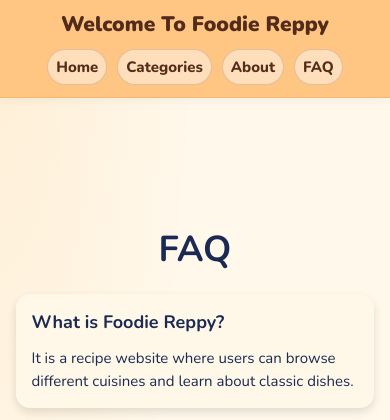
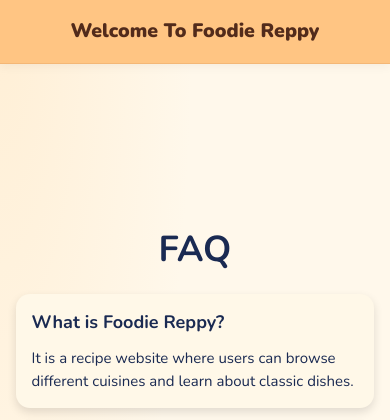
Before and after one commit to lylemalvin/foodie-reppy, a PHP site: page /FAQ.php in a window 390 px wide. Shown: the top 420 px of the page. Run offline with PHP 8.4, Linux system fonts and the light colour scheme.

Commit message:
Update style.css

```diff
--- a/homepage/style.css
+++ b/homepage/style.css
@@ -1,9 +1,4 @@
 
-/* ========================================
-   FOODIE REPPY - HOMEPAGE CSS
-======================================== */
-
-/* Load the same rounded font used by the other pages */
 @import url('https://fonts.googleapis.com/css2?family=Nunito:wght@400;500;600;700;800;900&family=Caveat:wght@700&display=swap');
 
 :root {
@@ -18,10 +13,6 @@
     --white: #fffdf8;
     --orange: #ffc583;
 }
-
-/* ========================================
-   GLOBAL STYLES
-======================================== */
 
 * {
     box-sizing: border-box;
@@ -39,14 +30,11 @@ body {
     margin: 0;
     padding: 70px 0 0;
     min-height: 100vh;
-
     display: flex;
     flex-direction: column;
-
     font-family: 'Nunito', sans-serif;
     color: var(--text);
     background-color: var(--cream);
-
     background-image:
         radial-gradient(
             ellipse at 0% 0%,
@@ -60,33 +48,22 @@ body {
         );
 }
 
-/* ========================================
-   HEADER
-======================================== */
-
 .main-header {
     position: fixed;
     top: 0;
     left: 0;
     z-index: 1000;
-
     width: 100%;
     min-height: 70px;
     padding: 6px 4%;
-
     display: flex;
     align-items: center;
     justify-content: space-between;
     gap: 15px;
-
     background-color: var(--orange);
-
     border-bottom: 1px solid rgba(180, 99, 40, 0.15);
-
     box-shadow: 0 2px 10px rgba(92, 47, 18, 0.06);
 }
-
-/* SAME FONT AS THE CIRCLED HOMEPAGE HEADING */
 
 .header-title {
     display: flex;
@@ -95,13 +72,10 @@ body {
 
 .header-title h2 {
     margin: 0;
-
     font-family: 'Nunito', sans-serif;
     font-size: 32px;
     font-weight: 900;
-
     color: #522b1b;
-
     line-height: 1.2;
     white-space: nowrap;
 }
@@ -118,19 +92,14 @@ body {
 
 .pill-btn {
     padding: 9px 20px;
-
     border: 1px solid rgba(119, 59, 25, 0.20);
     border-radius: 25px;
-
     color: #542d1b;
     background-color: rgba(255, 255, 255, 0.45);
-
     font-family: 'Nunito', sans-serif;
     font-size: 13px;
     font-weight: 800;
-
     cursor: pointer;
-
     transition: 0.2s ease;
 }
 
@@ -139,10 +108,6 @@ body {
     color: white;
     transform: translateY(-1px);
 }
-
-/* ========================================
-   RECIPE TITLE / HERO SECTION
-======================================== */
 
 .recipe-title {
     width: 100%;
@@ -153,20 +118,15 @@ body {
 .recipe-title h1 {
     margin: 0;
     padding: 0;
-
     font-family:
         'Brush Script MT',
         'Segoe Script',
         cursive;
-
     font-size: 72px;
     font-weight: normal;
     line-height: 1.5;
-
     color: #000;
 }
-
-/* DESCRIPTION CONTAINER */
 
 .recipe-container {
     width: 100%;
@@ -179,7 +139,6 @@ body {
     align-items: center;
     justify-content: center;
     gap: 12px;
-
     margin-top: 12px;
 }
 
@@ -193,11 +152,9 @@ body {
 .recipe-subtitle p {
     margin: 0;
     padding: 0;
-
     font-family: Arial, sans-serif;
     font-size: 13px;
     letter-spacing: 1px;
-
     color: #000;
 }
 
@@ -205,25 +162,17 @@ body {
     margin: 12px auto 0;
     max-width: 1100px;
     padding: 0 10px;
-
     font-family: Arial, sans-serif;
     font-size: 14px;
     line-height: 1.7;
-
     color: #392019;
 }
 
-/* ========================================
-   SEARCH BAR
-======================================== */
-
 .search-wrap {
     position: relative;
-
     display: flex;
     justify-content: center;
     align-items: center;
-
     width: min(70%, 900px);
     margin: 38px auto 45px;
 }
@@ -231,22 +180,15 @@ body {
 .search {
     width: 100%;
     min-width: 0;
-
     padding: 14px 20px 14px 52px;
-
     border: 1px solid rgba(180, 99, 40, 0.12);
     border-radius: 30px;
-
     background-color: var(--orange);
-
     box-shadow: 0 4px 10px rgba(0, 0, 0, 0.25);
-
     color: #000;
     font-family: 'Nunito', sans-serif;
     font-size: 15px;
-
     outline: none;
-
     transition: box-shadow 0.2s ease;
 }
 
@@ -263,17 +205,13 @@ body {
     position: absolute;
     left: 8px;
     top: 50%;
-
     transform: translateY(-50%);
     z-index: 2;
-
     width: 29px;
     height: 29px;
-
     display: flex;
     align-items: center;
     justify-content: center;
-
     background-color: #93e786;
     border-radius: 50%;
 }
@@ -285,17 +223,11 @@ body {
     object-fit: contain;
 }
 
-/* ========================================
-   CUISINE CAROUSEL
-======================================== */
-
 .box {
     position: relative;
     width: 100%;
-
     margin: 0 0 60px;
     padding: 0;
-
     display: flex;
     align-items: center;
     justify-content: center;
@@ -304,7 +236,6 @@ body {
 .slider-track-wrap {
     width: 88%;
     max-width: 1700px;
-
     margin: 0 auto;
     overflow: hidden;
 }
@@ -313,34 +244,24 @@ body {
     display: flex;
     align-items: stretch;
     gap: 22px;
-
     width: 100%;
-
     transition: transform 0.4s ease;
     will-change: transform;
 }
 
-/* INDIVIDUAL CUISINE CARD */
-
 .cuisine-card {
     position: relative;
     display: block;
-
     flex: 0 0 calc((100% - 66px) / 4);
     min-width: 0;
     height: 340px;
-
     overflow: hidden;
     border-radius: 12px;
-
     background-color: #222;
     color: inherit;
-
     text-decoration: none;
     cursor: pointer;
-
     box-shadow: 0 4px 10px rgba(0, 0, 0, 0.20);
-
     transition:
         transform 0.25s ease,
         box-shadow 0.25s ease;
@@ -348,31 +269,23 @@ body {
 
 .cuisine-card:hover {
     transform: translateY(-4px);
-
     box-shadow: 0 8px 18px rgba(0, 0, 0, 0.25);
 }
 
-/* IMAGE */
-
 .cuisine-img {
     position: relative;
-
     width: 100%;
     height: 100%;
-
     overflow: hidden;
     background-color: #d9c7a8;
 }
 
 .cuisine-img img {
     display: block;
-
     width: 100%;
     height: 100%;
-
     object-fit: cover;
     object-position: center;
-
     transition: transform 0.4s ease;
 }
 
@@ -380,25 +293,18 @@ body {
     transform: scale(1.06);
 }
 
-/* IMAGE OVERLAY */
-
 .cuisine-overlay {
     position: absolute;
-
     left: 0;
     right: 0;
     bottom: 0;
-
     z-index: 3;
-
     min-height: 110px;
     padding: 45px 13px 12px;
-
     display: flex;
     align-items: flex-end;
     justify-content: space-between;
     gap: 8px;
-
     background: linear-gradient(
         to top,
         rgba(0, 0, 0, 0.90),
@@ -410,40 +316,28 @@ body {
 .cuisine-overlay h2 {
     margin: 0;
     padding: 0;
-
     color: #fff;
-
     font-family: Arial, sans-serif;
     font-size: 19px;
     font-weight: 700;
     line-height: 1.1;
-
     text-align: left;
-
     text-shadow: 1px 2px 4px rgba(0, 0, 0, 0.7);
 }
-
-/* ORANGE ARROW ON CARDS */
 
 .card-arrow {
     display: flex;
     align-items: center;
     justify-content: center;
-
     flex-shrink: 0;
-
     width: 30px;
     height: 30px;
-
     border-radius: 50%;
-
     background-color: #f47721;
     color: #fff;
-
     font-size: 23px;
     line-height: 1;
     font-weight: bold;
-
     transition:
         transform 0.2s ease,
         background-color 0.2s ease;
@@ -454,32 +348,23 @@ body {
     background-color: #ff922f;
 }
 
-/* CAROUSEL NAVIGATION BUTTONS */
-
 .slider-btn {
     position: absolute;
     top: 50%;
-
     transform: translateY(-50%);
     z-index: 5;
-
     width: 40px;
     height: 40px;
     padding: 0;
-
     display: flex;
     align-items: center;
     justify-content: center;
-
     border: none;
     border-radius: 50%;
-
     background-color: rgba(0, 0, 0, 0.40);
     color: #fff;
-
     font-size: 20px;
     cursor: pointer;
-
     transition: background-color 0.2s ease;
 }
 
@@ -495,20 +380,12 @@ body {
     right: 14px;
 }
 
-/* ========================================
-   FOOTER
-======================================== */
-
 .footer {
     width: 100%;
-
     margin: auto 0 0;
     padding: 18px 8%;
-
     background-color: var(--orange);
-
     box-shadow: 0 -3px 10px rgba(0, 0, 0, 0.12);
-
     box-sizing: border-box;
     flex-shrink: 0;
 }
@@ -517,10 +394,8 @@ body {
     display: flex;
     justify-content: space-between;
     align-items: center;
-
     width: 100%;
     max-width: 1600px;
-
     margin: 0 auto;
     gap: 20px;
 }
@@ -531,47 +406,35 @@ body {
 
 .footer-brand h2 {
     margin: 0;
-
     font-family: 'Caveat', cursive;
     font-size: 36px;
     font-weight: 700;
-
     color: #522b1b;
 }
 
 .footer-brand p {
     margin: 4px 0 0;
-
     font-family: 'Nunito', sans-serif;
     font-size: 14px;
     letter-spacing: 1px;
-
     color: #1a2a52;
 }
 
 .footer-bottom {
     margin: 0;
     padding: 0;
-
     border: none;
     text-align: right;
 }
 
 .footer-bottom p {
     margin: 0;
-
     font-family: 'Nunito', sans-serif;
     font-size: 14px;
-
     color: #392019;
 }
 
-/* ========================================
-   LARGE SCREENS
-======================================== */
-
 @media (min-width: 1600px) {
-
     .recipe-title {
         padding-top: 25px;
     }
@@ -598,12 +461,7 @@ body {
     }
 }
 
-/* ========================================
-   TABLET
-======================================== */
-
 @media (max-width: 1000px) {
-
     .header-title h2 {
         font-size: 28px;
     }
@@ -656,17 +514,10 @@ body {
     }
 }
 
-/* ========================================
-   MOBILE
-======================================== */
-
 @media (max-width: 600px) {
-
     body {
         padding-top: 60px;
     }
-
-    /* HEADER */
 
     .main-header {
         min-height: 60px;
@@ -687,8 +538,6 @@ body {
         padding: 7px 8px;
         font-size: 10px;
     }
-
-    /* RECIPE TITLE */
 
     .recipe-title {
         padding: 22px 12px 0;
@@ -719,8 +568,6 @@ body {
         line-height: 1.6;
     }
 
-    /* SEARCH */
-
     .search-wrap {
         width: calc(100% - 32px);
         margin: 25px auto 30px;
@@ -736,8 +583,6 @@ body {
         width: 27px;
         height: 27px;
     }
-
-    /* CAROUSEL */
 
     .slider-track-wrap {
         width: 84%;
@@ -782,8 +627,6 @@ body {
         right: 5px;
     }
 
-    /* FOOTER */
-
     .footer {
         padding: 18px 15px;
         margin-top: auto;
@@ -793,7 +636,6 @@ body {
         flex-direction: column;
         justify-content: center;
         align-items: center;
-
         text-align: center;
         gap: 12px;
     }
@@ -816,12 +658,7 @@ body {
     }
 }
 
-/* ========================================
-   EXTRA SMALL MOBILE
-======================================== */
-
 @media (max-width: 380px) {
-
     .header-title h2 {
         font-size: 18px;
     }
@@ -860,3 +697,105 @@ body {
     align-items: center;
     gap: 10px;
 }
+
+.menu-toggle {
+    display: none;
+    border: 0;
+    background: transparent;
+    color: #522b1b;
+    font-family: 'Nunito', sans-serif;
+    font-size: 30px;
+    font-weight: 900;
+    line-height: 1;
+    padding: 6px;
+    cursor: pointer;
+}
+
+@media (max-width: 600px) {
+    .main-header {
+        min-height: 64px;
+        height: 64px;
+        padding: 6px 15px;
+        gap: 8px;
+    }
+
+    .header-title {
+        min-width: 0;
+        flex: 1;
+    }
+
+    .header-title h2 {
+        font-size: clamp(16px, 5vw, 20px);
+        line-height: 1.15;
+        white-space: nowrap;
+    }
+
+    .menu-toggle {
+        display: block;
+        flex: 0 0 auto;
+    }
+
+    .header-buttons {
+        display: none;
+        position: absolute;
+        top: 100%;
+        left: 0;
+        right: 0;
+        width: 100%;
+        max-height: calc(100vh - 64px);
+        overflow-y: auto;
+        padding: 14px 16px 18px;
+        flex-direction: column;
+        align-items: stretch;
+        justify-content: flex-start;
+        gap: 10px;
+        background-color: var(--orange);
+        box-shadow: 0 6px 12px rgba(92, 47, 18, 0.14);
+    }
+
+    .header-buttons.active {
+        display: flex;
+    }
+
+    .header-buttons > a,
+    .header-buttons .firebase-auth-nav,
+    .header-buttons .firebase-auth-nav a {
+        display: block;
+        width: 100%;
+    }
+
+    .header-buttons .pill-btn,
+    .header-buttons .firebase-auth-nav .pill-btn {
+        display: block;
+        width: 100%;
+        min-height: 40px;
+        padding: 10px 14px;
+        font-size: 13px;
+        text-align: center;
+    }
+
+    .firebase-auth-nav {
+        display: flex;
+        flex-direction: column;
+        align-items: stretch;
+        gap: 10px;
+    }
+
+    .user-greeting {
+        justify-content: center;
+        white-space: normal;
+        text-align: center;
+        padding: 5px;
+    }
+}
+
+@media (max-width: 350px) {
+    .header-title h2 {
+        font-size: 16px;
+    }
+
+    .main-header {
+        padding-right: 10px;
+        padding-left: 12px;
+    }
+}
```
